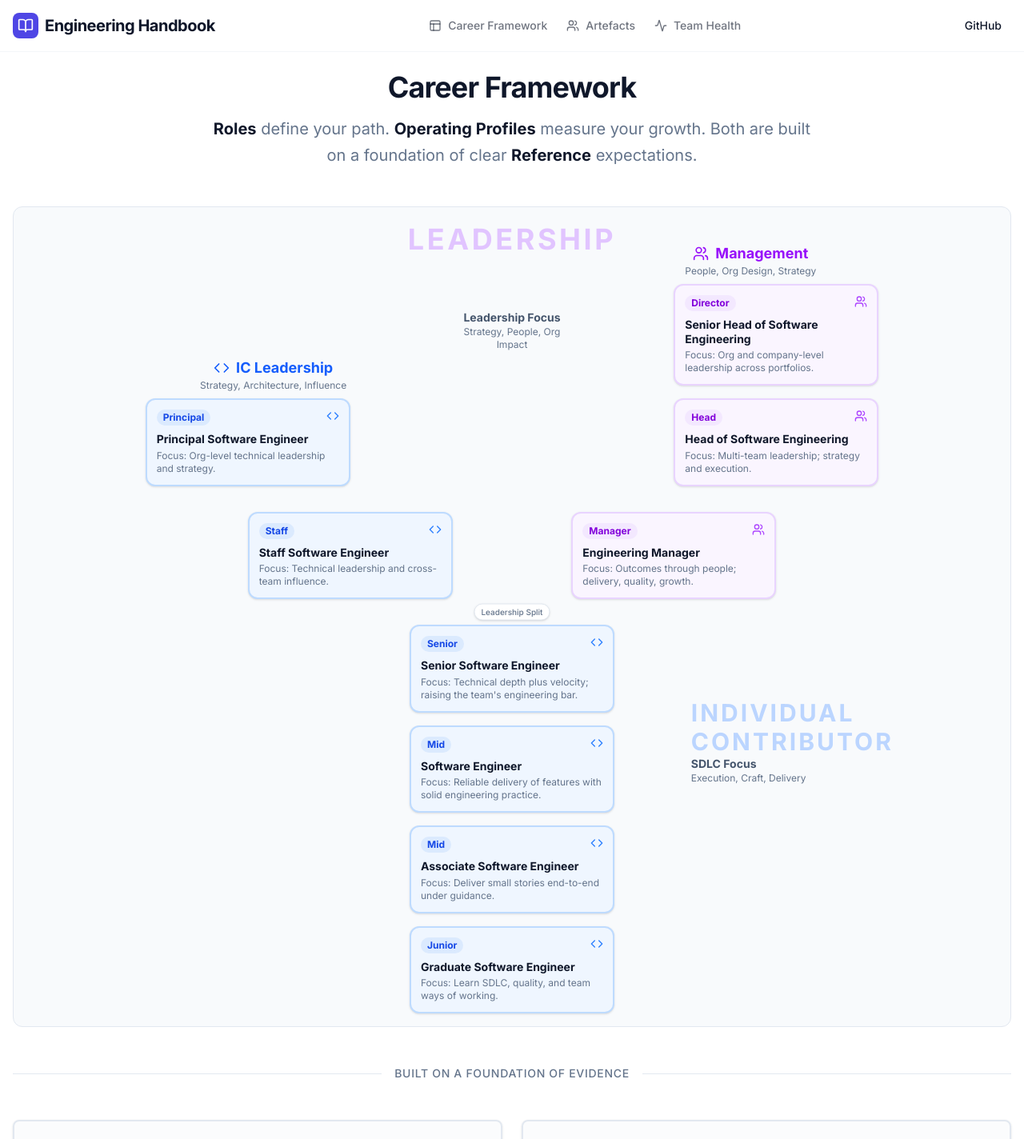
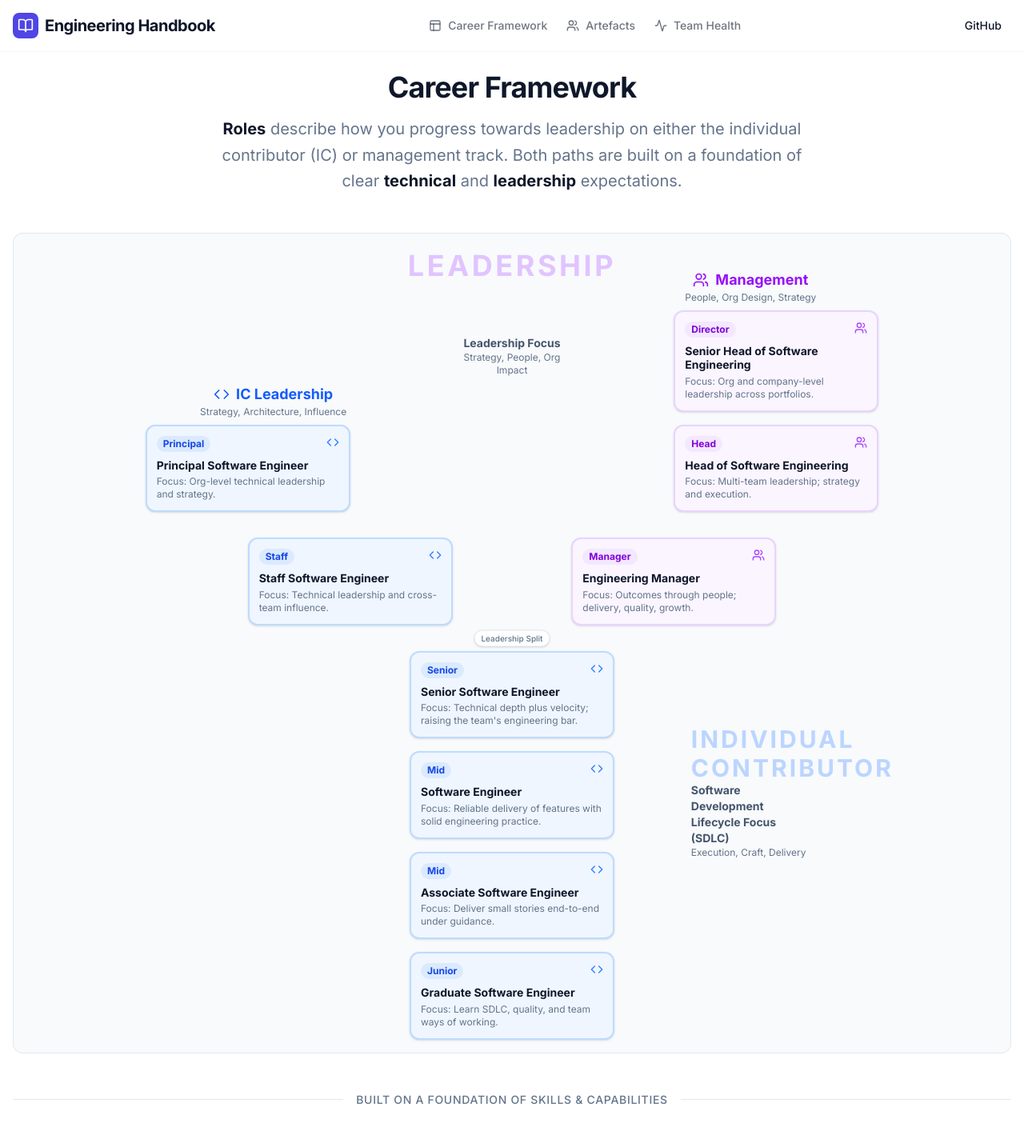
Before and after one commit to samclement/engineering-handbook, a Next.js app: page /career-framework in a window 1280 px wide. Shown: the top 1424 px of the page at 80% size. Built offline with nearby package versions, Linux system fonts and the light colour scheme.

Commit message:
refactor: updated copy

```diff
--- a/app/career-framework/page.tsx
+++ b/app/career-framework/page.tsx
@@ -26,7 +26,8 @@ export default function CareerFrameworkPage() {
                 <h1 className="text-3xl font-bold tracking-tight lg:text-4xl">Career Framework</h1>
 
                 <p className="text-xl max-w-3xl text-muted-foreground leading-relaxed mx-auto text-center">
-                    <strong className="text-foreground">Roles</strong> define your path. <strong className="text-foreground">Operating Profiles</strong> measure your growth. Both are built on a foundation of clear <strong className="text-foreground">Reference</strong> expectations.
+                    <strong className="text-foreground">Roles</strong> describe how you progress towards leadership on either the individual contributor (IC) or management track.
+                    Both paths are built on a foundation of clear <strong className="text-foreground">technical</strong> and <strong className="text-foreground">leadership</strong> expectations.
                 </p>
             </div>
 
@@ -44,7 +45,7 @@ export default function CareerFrameworkPage() {
                         <div className="w-full border-t border-slate-200 dark:border-slate-800"></div>
                     </div>
                     <div className="relative bg-background px-4 text-sm text-muted-foreground font-medium uppercase tracking-wider">
-                        Built on a Foundation of Evidence
+                        Built on a Foundation of Skills & Capabilities
                     </div>
                 </div>
 
--- a/components/CareerPathVisualizer.tsx
+++ b/components/CareerPathVisualizer.tsx
@@ -156,7 +156,7 @@ export function CareerPathVisualizer() {
                 {/* SDLC Focus Label */}
                 <div className="absolute top-[60%] right-[20%] hidden lg:block text-left max-w-[150px] pointer-events-none">
                     <div className="text-blue-500/30 font-bold text-3xl tracking-widest uppercase">Individual Contributor</div>
-                    <h4 className="text-sm font-bold text-slate-600">SDLC Focus</h4>
+                    <h4 className="text-sm font-bold text-slate-600">Software Development Lifecycle Focus (SDLC)</h4>
                     <p className="text-xs text-muted-foreground">Execution, Craft, Delivery</p>
                 </div>
 
```
